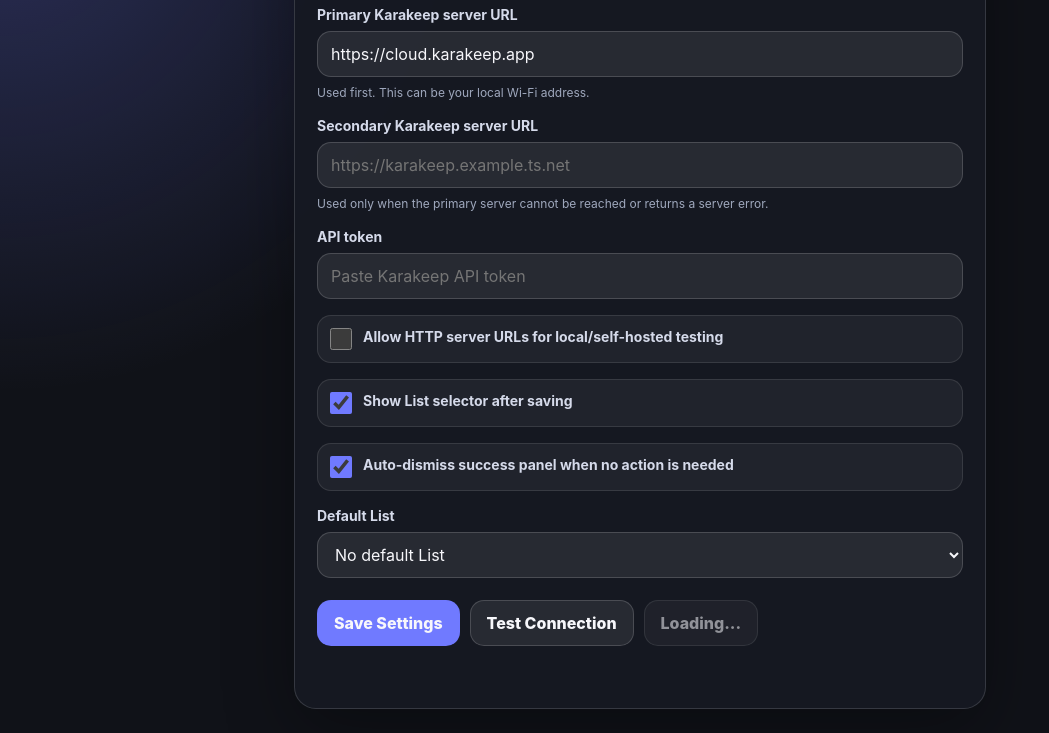
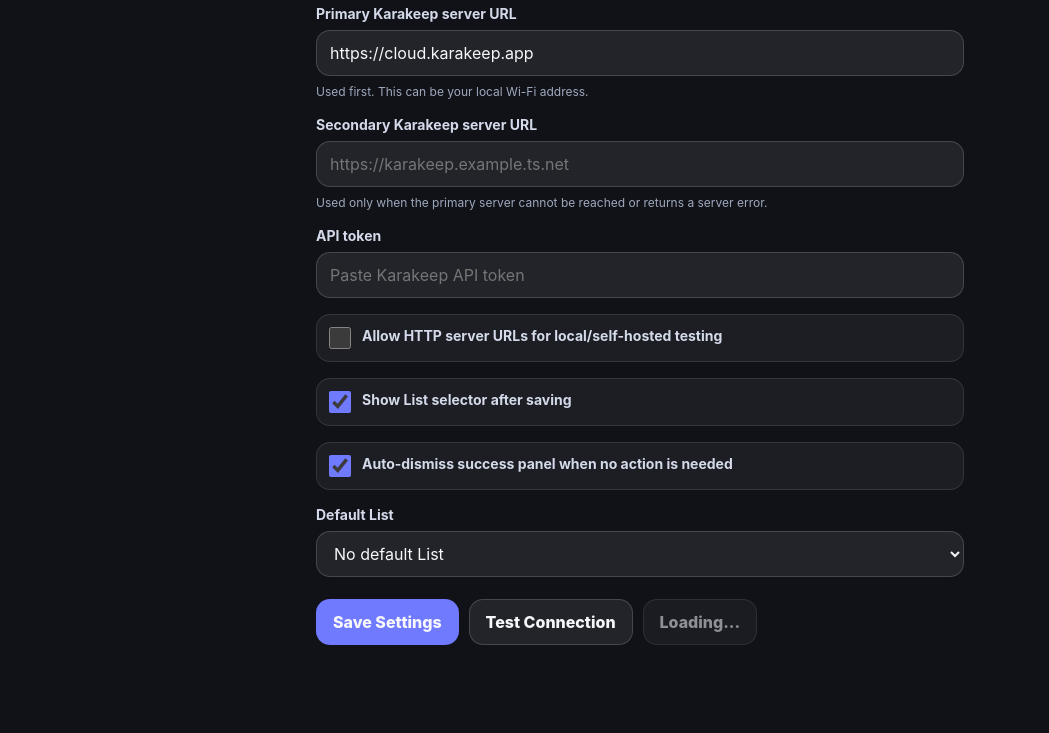
Before and after one commit to L-K-M/Danvers, a browser extension: page src/options/options.html in a window 1280 px wide. Shown: the part 119-852 px from the top of the page, without its empty margins (0-1049 px from the left). Drawn offline with Linux system fonts and the light colour scheme.

Commit message:
UI cleanup

```diff
--- a/src/options/options.css
+++ b/src/options/options.css
@@ -12,9 +12,7 @@
 body {
   margin: 0;
   min-height: 100vh;
-  background:
-    radial-gradient(circle at top left, rgba(112, 122, 255, 0.28), transparent 32rem),
-    #101218;
+  background: #101218;
 }
 
 .shell {
@@ -24,10 +22,6 @@
 }
 
 .card {
-  border: 1px solid rgba(255, 255, 255, 0.14);
-  border-radius: 22px;
-  background: rgba(22, 25, 34, 0.94);
-  box-shadow: 0 22px 70px rgba(0, 0, 0, 0.32);
   padding: 22px;
 }
 
@@ -156,7 +150,7 @@
 
 @media (max-width: 460px) {
   .card {
-    padding: 18px;
+    padding: 12px 4px;
   }
 
   .actions,
```
